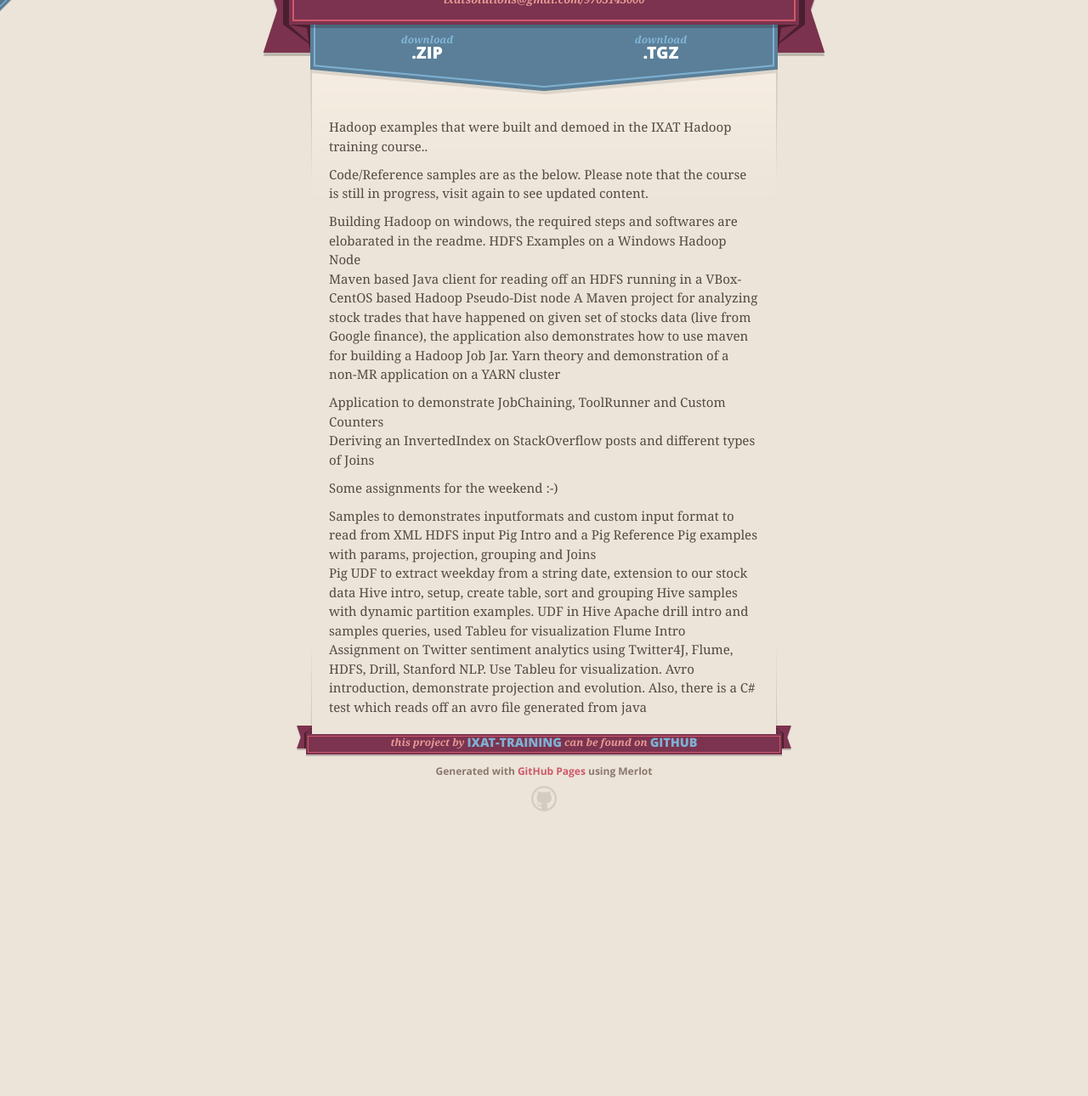
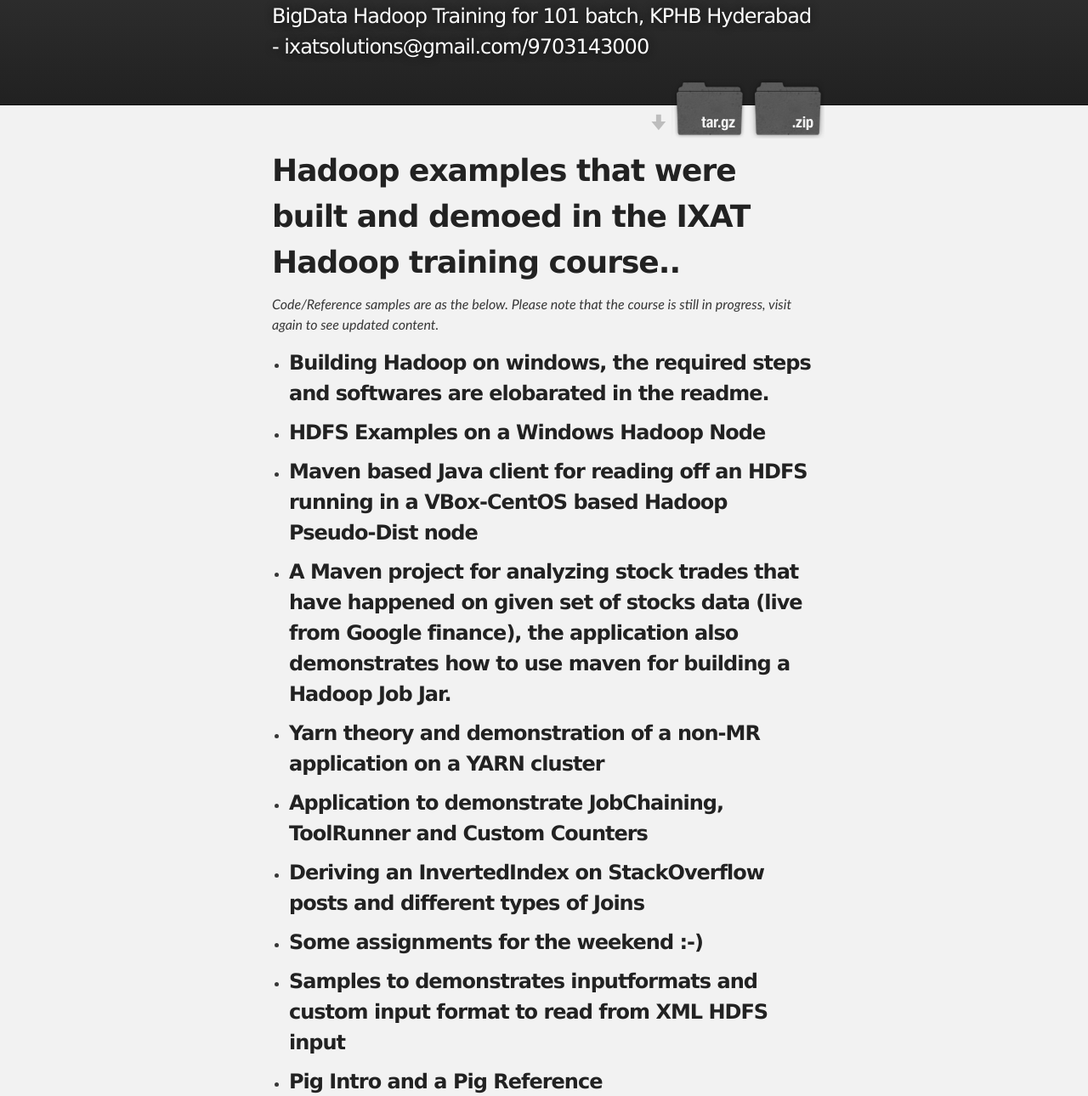
Before and after one commit to iXat-Training/Hadoop101, a plain HTML site: page index.html in a window 1280 px wide. Shown: the part 122-1412 px from the top of the page at 85% size. Before the commit the page ends 1117 px from the top, so only its background shows below. Drawn offline with nearby package versions, Linux system fonts and the light colour scheme.

Commit message:
Create gh-pages branch via GitHub

```diff
--- a/index.html
+++ b/index.html
@@ -1,91 +1,108 @@
 <!DOCTYPE html>
 <html>
+
   <head>
     <meta charset='utf-8'>
     <meta http-equiv="X-UA-Compatible" content="chrome=1">
-    <meta name="viewport" content="width=640">
+    <meta name="description" content="Hadoop101 : BigData Hadoop Training for 101 batch, KPHB Hyderabad -  ixatsolutions@gmail.com/9703143000">
 
-    <link rel="stylesheet" href="stylesheets/core.css" media="screen">
-    <link rel="stylesheet" href="stylesheets/mobile.css" media="handheld, only screen and (max-device-width:640px)">
-    <link rel="stylesheet" href="stylesheets/github-light.css">
+    <link rel="stylesheet" type="text/css" media="screen" href="stylesheets/stylesheet.css">
 
-    <script type="text/javascript" src="javascripts/modernizr.js"></script>
-    <script type="text/javascript" src="https://ajax.googleapis.com/ajax/libs/jquery/1.7.1/jquery.min.js"></script>
-    <script type="text/javascript" src="javascripts/headsmart.min.js"></script>
-    <script type="text/javascript">
-      $(document).ready(function () {
-        $('#main_content').headsmart()
-      })
-    </script>
-    <title>Hadoop101 by iXat-Training</title>
+    <title>Hadoop101</title>
   </head>
 
   <body>
+
+    <!-- HEADER -->
+    <div id="header_wrap" class="outer">
+        <header class="inner">
           <a id="forkme_banner" href="https://github.com/iXat-Training/Hadoop101">View on GitHub</a>
-    <div class="shell">
 
-      <header>
-        <span class="ribbon-outer">
-          <span class="ribbon-inner">
-            <h1>Hadoop101</h1>
-            <h2>BigData Hadoop Training for 101 batch, KPHB Hyderabad -  ixatsolutions@gmai.com/9703143000</h2>
-          </span>
-          <span class="left-tail"></span>
-          <span class="right-tail"></span>
-        </span>
-      </header>
+          <h1 id="project_title">Hadoop101</h1>
+          <h2 id="project_tagline">BigData Hadoop Training for 101 batch, KPHB Hyderabad -  ixatsolutions@gmail.com/9703143000</h2>
 
             <section id="downloads">
-        <span class="inner">
-          <a href="https://github.com/iXat-Training/Hadoop101/zipball/master" class="zip"><em>download</em> .ZIP</a><a href="https://github.com/iXat-Training/Hadoop101/tarball/master" class="tgz"><em>download</em> .TGZ</a>
-        </span>
+              <a class="zip_download_link" href="https://github.com/iXat-Training/Hadoop101/zipball/master">Download this project as a .zip file</a>
+              <a class="tar_download_link" href="https://github.com/iXat-Training/Hadoop101/tarball/master">Download this project as a tar.gz file</a>
             </section>
+        </header>
+    </div>
 
+    <!-- MAIN CONTENT -->
+    <div id="main_content_wrap" class="outer">
+      <section id="main_content" class="inner">
+        <h1>
+<a id="hadoop-examples-that-were-built-and-demoed-in-the-ixat-hadoop-training-course" class="anchor" href="#hadoop-examples-that-were-built-and-demoed-in-the-ixat-hadoop-training-course" aria-hidden="true"><span class="octicon octicon-link"></span></a>Hadoop examples that were built and demoed in the IXAT Hadoop training course..</h1>
 
-      <span class="banner-fix"></span>
+<p><em>Code/Reference samples are as the below. Please note that the course is still in progress, visit again to see updated content.</em></p>
 
+<ul>
+<li><h3>
+<a id="building-hadoop-on-windows-the-required-steps-and-softwares-are-elobarated-in-the-readme" class="anchor" href="#building-hadoop-on-windows-the-required-steps-and-softwares-are-elobarated-in-the-readme" aria-hidden="true"><span class="octicon octicon-link"></span></a>Building Hadoop on windows, the required steps and softwares are elobarated in the readme.</h3></li>
+<li><h3>
+<a id="hdfs-examples-on-a-windows-hadoop-node" class="anchor" href="#hdfs-examples-on-a-windows-hadoop-node" aria-hidden="true"><span class="octicon octicon-link"></span></a>HDFS Examples on a Windows Hadoop Node</h3></li>
+<li><h3>
+<a id="maven-based-java-client-for-reading-off-an-hdfs-running-in-a-vbox-centos-based-hadoop-pseudo-dist-node" class="anchor" href="#maven-based-java-client-for-reading-off-an-hdfs-running-in-a-vbox-centos-based-hadoop-pseudo-dist-node" aria-hidden="true"><span class="octicon octicon-link"></span></a>Maven based Java client for reading off an HDFS running in a VBox-CentOS based Hadoop Pseudo-Dist node</h3></li>
+<li><h3>
+<a id="a-maven-project-for-analyzing-stock-trades-that-have-happened-on-given-set-of-stocks-data-live-from-google-finance-the-application-also-demonstrates-how-to-use-maven-for-building-a-hadoop-job-jar" class="anchor" href="#a-maven-project-for-analyzing-stock-trades-that-have-happened-on-given-set-of-stocks-data-live-from-google-finance-the-application-also-demonstrates-how-to-use-maven-for-building-a-hadoop-job-jar" aria-hidden="true"><span class="octicon octicon-link"></span></a>A Maven project for analyzing stock trades that have happened on given set of stocks data (live from Google finance), the application also demonstrates how to use maven for building a Hadoop Job Jar.</h3></li>
+<li><h3>
+<a id="yarn-theory-and-demonstration-of-a-non-mr-application-on-a-yarn-cluster" class="anchor" href="#yarn-theory-and-demonstration-of-a-non-mr-application-on-a-yarn-cluster" aria-hidden="true"><span class="octicon octicon-link"></span></a>Yarn theory and demonstration of a non-MR application on a YARN cluster</h3></li>
+<li><h3>
+<a id="application-to-demonstrate-jobchaining-toolrunner-and-custom-counters" class="anchor" href="#application-to-demonstrate-jobchaining-toolrunner-and-custom-counters" aria-hidden="true"><span class="octicon octicon-link"></span></a>Application to demonstrate JobChaining, ToolRunner and Custom Counters</h3></li>
+<li><h3>
+<a id="deriving-an-invertedindex-on-stackoverflow-posts-and-different-types-of-joins" class="anchor" href="#deriving-an-invertedindex-on-stackoverflow-posts-and-different-types-of-joins" aria-hidden="true"><span class="octicon octicon-link"></span></a>Deriving an InvertedIndex on StackOverflow posts and different types of Joins</h3></li>
+<li><h3>
+<a id="some-assignments-for-the-weekend--" class="anchor" href="#some-assignments-for-the-weekend--" aria-hidden="true"><span class="octicon octicon-link"></span></a>Some assignments for the weekend :-)</h3></li>
+<li><h3>
+<a id="samples-to-demonstrates-inputformats-and-custom-input-format-to-read-from-xml-hdfs-input" class="anchor" href="#samples-to-demonstrates-inputformats-and-custom-input-format-to-read-from-xml-hdfs-input" aria-hidden="true"><span class="octicon octicon-link"></span></a>Samples to demonstrates inputformats and custom input format to read from XML HDFS input</h3></li>
+<li><h3>
+<a id="pig-intro-and-a-pig-reference" class="anchor" href="#pig-intro-and-a-pig-reference" aria-hidden="true"><span class="octicon octicon-link"></span></a>Pig Intro and a Pig Reference</h3></li>
+<li><h3>
+<a id="pig-examples-with-params-projection-grouping-and-joins" class="anchor" href="#pig-examples-with-params-projection-grouping-and-joins" aria-hidden="true"><span class="octicon octicon-link"></span></a>Pig examples with params, projection, grouping and Joins</h3></li>
+<li><h3>
+<a id="pig-udf-to-extract-weekday-from-a-string-date-extension-to-our-stock-data" class="anchor" href="#pig-udf-to-extract-weekday-from-a-string-date-extension-to-our-stock-data" aria-hidden="true"><span class="octicon octicon-link"></span></a>Pig UDF to extract weekday from a string date, extension to our stock data</h3></li>
+<li><h3>
+<a id="hive-intro-setup-create-table-sort-and-grouping" class="anchor" href="#hive-intro-setup-create-table-sort-and-grouping" aria-hidden="true"><span class="octicon octicon-link"></span></a>Hive intro, setup, create table, sort and grouping</h3></li>
+<li><h3>
+<a id="hive-samples-with-dynamic-partition-examples" class="anchor" href="#hive-samples-with-dynamic-partition-examples" aria-hidden="true"><span class="octicon octicon-link"></span></a>Hive samples with dynamic partition examples.</h3></li>
+<li><h3>
+<a id="udf-in-hive" class="anchor" href="#udf-in-hive" aria-hidden="true"><span class="octicon octicon-link"></span></a>UDF in Hive</h3></li>
+<li><h3>
+<a id="apache-drill-intro-and-samples-queries-used-tableu-for-visualization" class="anchor" href="#apache-drill-intro-and-samples-queries-used-tableu-for-visualization" aria-hidden="true"><span class="octicon octicon-link"></span></a>Apache drill intro and samples queries, used Tableu for visualization</h3></li>
+<li><h3>
+<a id="flume-intro" class="anchor" href="#flume-intro" aria-hidden="true"><span class="octicon octicon-link"></span></a>Flume Intro</h3></li>
+<li>
+<h3>
+<a id="assignment-on-twitter-sentiment-analytics-using-twitter4j-flume-hdfs-drill-stanford-nlp" class="anchor" href="#assignment-on-twitter-sentiment-analytics-using-twitter4j-flume-hdfs-drill-stanford-nlp" aria-hidden="true"><span class="octicon octicon-link"></span></a>Assignment on Twitter sentiment analytics using Twitter4J, Flume, HDFS, Drill, Stanford NLP.</h3>
 
-      <section id="main_content">
-        <p>Hadoop examples that were built and demoed in the IXAT Hadoop training course..</p>
+<p>1 ### Store the Twitter feeds partitioned by Date and Hour in HDFS, a sample Flume Twitter Source is provided for your reference. </p>
 
-<p>Code/Reference samples are as the below. Please note that the course is still in progress, visit again to see updated content.</p>
+<p>2 ### Twitter content is usually an OR of keywords provided in the FilterQuery, derive a logical AND of tweets on the provided keywords</p>
 
-<p>Building Hadoop on windows, the required steps and softwares are elobarated in the readme.
-HDFS Examples on a Windows Hadoop Node<br>
-Maven based Java client for reading off an HDFS running in a VBox-CentOS based Hadoop Pseudo-Dist node
-A Maven project for analyzing stock trades that have happened on given set of stocks data (live from Google finance), the application also demonstrates how to use maven for building a Hadoop Job Jar.
-Yarn theory and demonstration of a non-MR application on a YARN cluster</p>
+<p>3 ### Twitter content over a period of time can result in multiple small files in HDFS, All historical Twitter (Current Day - 1) feeds need to be consolidated a bigger files (of size 64MB) and stored in HDFS.</p>
 
-<p>Application to demonstrate JobChaining, ToolRunner and Custom Counters<br>
-Deriving an InvertedIndex on StackOverflow posts and different types of Joins</p>
+<p>4 ### Do a sentiment analysis of Tweets using Stanford NLP (example provided)</p>
 
-<p>Some assignments for the weekend :-)</p>
+<p>5 ### Generate a Timeseries graph (or a scatter) in Tableu on the sentiment score and with count of tweets.</p>
 
-<p>Samples to demonstrates inputformats and custom input format to read from XML HDFS input
-Pig Intro and a Pig Reference
-Pig examples with params, projection, grouping and Joins<br>
-Pig UDF to extract weekday from a string date, extension to our stock data
-Hive intro, setup, create table, sort and grouping
-Hive samples with dynamic partition examples.
-UDF in Hive
-Apache drill intro and samples queries, used Tableu for visualization
-Flume Intro
-Assignment on Twitter sentiment analytics using Twitter4J, Flume, HDFS, Drill, Stanford NLP. Use Tableu for visualization.
-Avro introduction, demonstrate projection and evolution. Also, there is a C# test which reads off an avro file generated from java</p>
+<p>6 ### Write a utility which would take hour of the day as input and displays all the possible sentiment scores and #count of tweets for that hour. When given a sentiment score and hour, the utility should fetch all originall tweets which fall in this criteria.</p>
+
+<p>7 ### Use Tableu for visualization.</p>
+</li>
+<li><h3>
+<a id="avro-introduction-demonstrate-projection-and-evolution-also-there-is-a-c-test-which-reads-off-an-avro-file-generated-from-java" class="anchor" href="#avro-introduction-demonstrate-projection-and-evolution-also-there-is-a-c-test-which-reads-off-an-avro-file-generated-from-java" aria-hidden="true"><span class="octicon octicon-link"></span></a>Avro introduction, demonstrate projection and evolution. Also, there is a C# test which reads off an avro file generated from java</h3></li>
+<li><h3>
+<a id="zookeeper-samples-using-a-quorum-with-watchers-also-there-is-a-sample-which-uses-curator-fw-for-zookeeper" class="anchor" href="#zookeeper-samples-using-a-quorum-with-watchers-also-there-is-a-sample-which-uses-curator-fw-for-zookeeper" aria-hidden="true"><span class="octicon octicon-link"></span></a>ZooKeeper samples, using a quorum with watchers. Also, there is a sample which uses Curator f/w for Zookeeper</h3></li>
+</ul>
       </section>
+    </div>
 
-      <footer>
-        <span class="ribbon-outer">
-          <span class="ribbon-inner">
-            <p>this project by <a href="https://github.com/iXat-Training">iXat-Training</a> can be found on <a href="https://github.com/iXat-Training/Hadoop101">GitHub</a></p>
-          </span>
-          <span class="left-tail"></span>
-          <span class="right-tail"></span>
-        </span>
-        <p>Generated with <a href="https://pages.github.com">GitHub Pages</a> using Merlot</p>
-        <span class="octocat"></span>
+    <!-- FOOTER  -->
+    <div id="footer_wrap" class="outer">
+      <footer class="inner">
+        <p class="copyright">Hadoop101 maintained by <a href="https://github.com/iXat-Training">iXat-Training</a></p>
+        <p>Published with <a href="https://pages.github.com">GitHub Pages</a></p>
       </footer>
-
     </div>
 
               <script type="text/javascript">
@@ -99,5 +116,6 @@
             } catch(err) {}
           </script>
 
+
   </body>
 </html>
```
Also changed, not shown: params.json (+1 -1 lines). Lines whose indentation alone changed are shown as unchanged.
